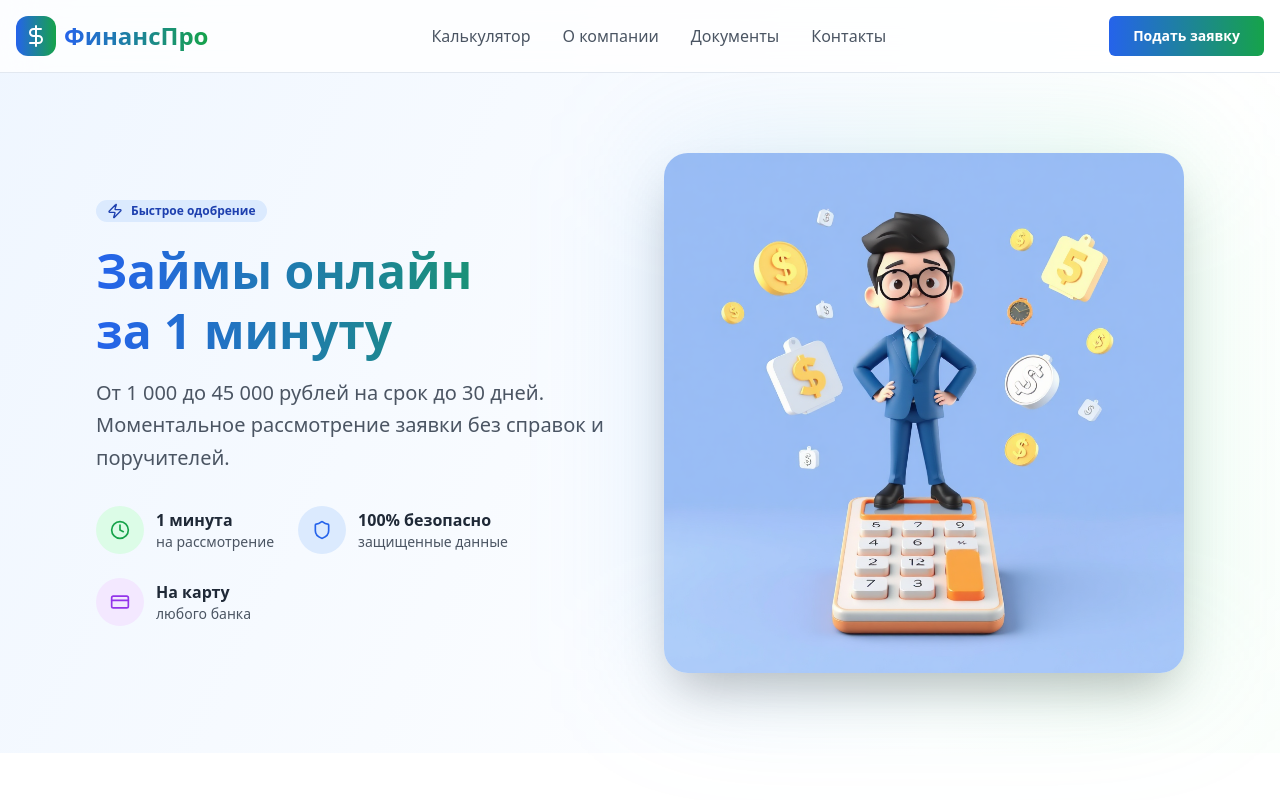
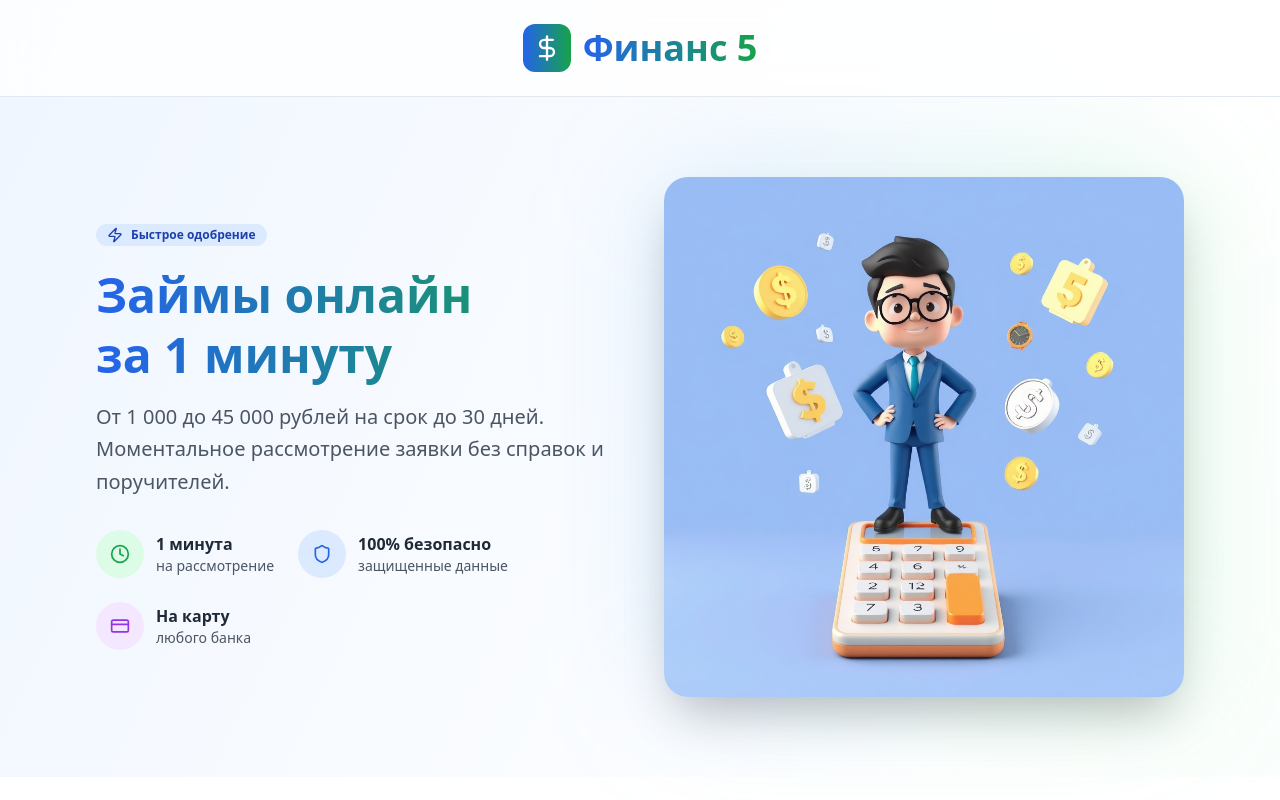
Before and after one commit to pr-poehali-dev/online-loan-calculator, a React (Vite) app: page / in a window 1280 px wide. Shown: the top 800 px of the page. Built offline with nearby package versions, Linux system fonts and the light colour scheme.

Commit message:
Удаление шапки меню в Финанс 5

```diff
--- a/src/pages/Index.tsx
+++ b/src/pages/Index.tsx
@@ -44,28 +44,16 @@ export default function Index() {
     <div className="min-h-screen bg-gradient-to-br from-blue-50 via-white to-green-50">
       {/* Header */}
       <header className="sticky top-0 z-50 bg-white/80 backdrop-blur-lg border-b">
-        <div className="container mx-auto px-4 py-4">
-          <div className="flex items-center justify-between">
-            <div className="flex items-center gap-2">
-              <div className="w-10 h-10 bg-gradient-to-r from-blue-600 to-green-600 rounded-xl flex items-center justify-center">
-                <Icon name="DollarSign" size={24} className="text-white" />
+        <div className="container mx-auto px-4 py-6">
+          <div className="flex items-center justify-center">
+            <div className="flex items-center gap-3">
+              <div className="w-12 h-12 bg-gradient-to-r from-blue-600 to-green-600 rounded-xl flex items-center justify-center">
+                <Icon name="DollarSign" size={28} className="text-white" />
               </div>
-              <span className="text-2xl font-bold bg-gradient-to-r from-blue-600 to-green-600 bg-clip-text text-transparent">
-                ФинансПро
+              <span className="text-4xl font-bold bg-gradient-to-r from-blue-600 to-green-600 bg-clip-text text-transparent">
+                Финанс 5
               </span>
             </div>
-            <nav className="flex items-center gap-8">
-              <a href="#calculator" className="text-gray-600 hover:text-blue-600 transition-colors font-medium">Калькулятор</a>
-              <a href="#about" className="text-gray-600 hover:text-blue-600 transition-colors font-medium">О компании</a>
-              <a href="#documents" className="text-gray-600 hover:text-blue-600 transition-colors font-medium">Документы</a>
-              <a href="#contacts" className="text-gray-600 hover:text-blue-600 transition-colors font-medium">Контакты</a>
-            </nav>
-            <Button
-              onClick={() => setIsFormOpen(true)}
-              className="bg-gradient-to-r from-blue-600 to-green-600 hover:from-blue-700 hover:to-green-700 text-white font-semibold px-6 py-2"
-            >
-              Подать заявку
-            </Button>
           </div>
         </div>
       </header>
```
